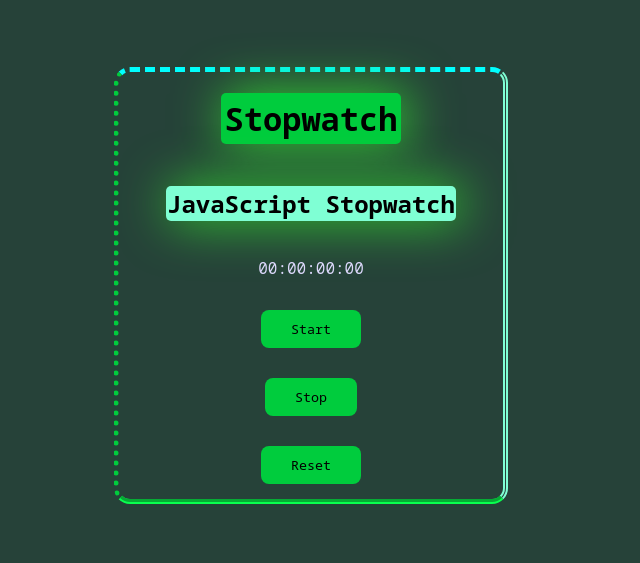
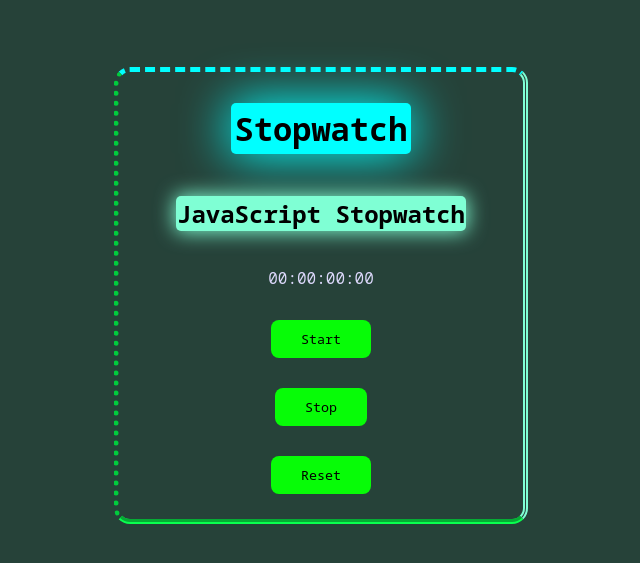
Before and after one commit to sailoroftheseas/Javascript_StopWatch_Full, a plain HTML site: page index.html in a window 1280 px wide. Shown: the part 133-696 px from the top of the page, without its empty margins (334-974 px from the left). Drawn offline with Linux system fonts and the light colour scheme.

Commit message:
made small changes to css styling

```diff
--- a/style.css
+++ b/style.css
@@ -8,10 +8,10 @@ body{
 
 h1{
 
-  background-color: #00cc3d;
+  background-color: aqua;
   padding: 4px;
   border-radius: 5px;
-  box-shadow: 5px 0px 50px 1px limegreen;
+  box-shadow: 0px 0px 50px 1px aqua;
   color: black;
 
 }
@@ -21,14 +21,14 @@ h2 {
   background-color: aquamarine;
   border-radius: 5px;
   padding: 1px;
-  box-shadow: 5px 0px 50px 1px limegreen;
+  box-shadow: 0px 0px 20px 1px aquamarine;
   color: black;
   text-align: center;
 
 }
 
 button{
-  background-color:#00cc3d;
+  background-color: rgb(7, 252, 7);
   border:none;
   border-radius:8px;
   text-decoration: none;
@@ -38,8 +38,8 @@ button{
 }
 
 button:hover{
-  background-color:#17d651;
-  color:#86eba4;
+  background-color:rgb(0, 226, 0);;
+  color:#39ff75;
   box-shadow: 4px 8px;
 }
 
@@ -66,6 +66,7 @@ button:hover{
   border-left-color: 02611e;
   border-radius:1rem;
   width: 30%;
+  padding: 10px;
 
 
 }
```
